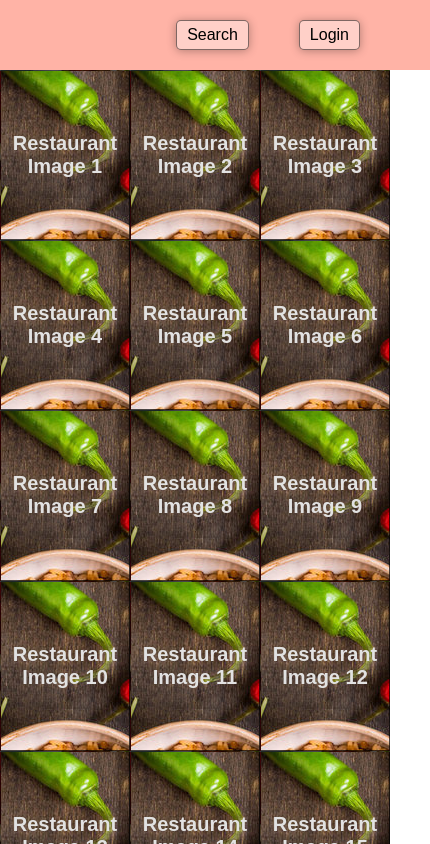
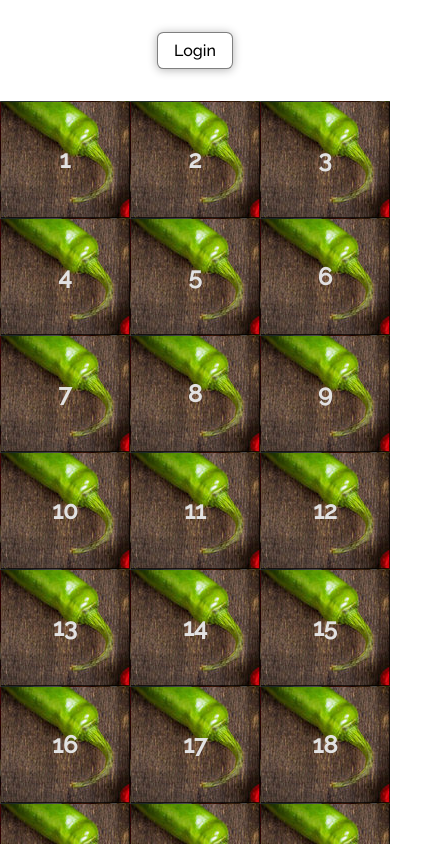
Before and after one commit to calvinyhu/shmack, a React app: page / in a window 390 px wide. Shown: the top 844 px of the page, 430 px wide, since content can reach past the window. Built offline with nearby package versions, Linux system fonts and the light colour scheme.

Commit message:
Changed styling for mobile first. Added flexbox and improved grid.

```diff
--- a/src/App.css
+++ b/src/App.css
@@ -1,5 +1,3 @@
 .App {
-    display: inline-block;
-    width: 100%;
-    text-align: center;
+    display: flex;
 }
--- a/src/components/Navigation/NavigationItems/NavigationItem/NavigationItem.css
+++ b/src/components/Navigation/NavigationItems/NavigationItem/NavigationItem.css
@@ -1,22 +1,22 @@
 .NavigationItem {
-    margin: 0 50px 0 0;
-    list-style: none;
     display: inline-block;
+    margin: 0 1rem;
 }
 
 .NavigationItem a {
-    background: rgb(255, 208, 200);
+    display: block;
+    background: white;
     color: black;
-    padding: 5px 10px;
+    padding: 0.5rem 1rem;
     border: 1px solid rgba(0, 0, 0, 0.5);
-    border-radius: 5px;
+    border-radius: 0.4rem;
     text-decoration: none;
     box-shadow: 0px 1px 10px 0px rgba(0, 0, 0, 0.3);
-    display: block;
+    font-weight: 500;
 }
 
 .NavigationItem a:hover {
-    background: rgb(163, 124, 117);
+    background: gray;
     color: white;
     transition: 250ms;
 }
--- a/src/components/Navigation/NavigationItems/NavigationItems.css
+++ b/src/components/Navigation/NavigationItems/NavigationItems.css
@@ -1,5 +1,5 @@
 .NavigationItems {
+    display: flex;
     padding: 0;
     margin: 0;
-    text-align: right;
 }
--- a/src/components/Navigation/NavigationItems/NavigationItems.js
+++ b/src/components/Navigation/NavigationItems/NavigationItems.js
@@ -5,7 +5,7 @@ import NavigationItem from './NavigationItem/NavigationItem'
 
 const navigationItems = (props) => (
     <ul className={classes.NavigationItems}>
-        <NavigationItem name="Search"/>
+        {/* <NavigationItem name="Profile"/> */}
         <NavigationItem name="Login"/>
     </ul>
 )
--- a/src/components/Navigation/Toolbar/Toolbar.css
+++ b/src/components/Navigation/Toolbar/Toolbar.css
@@ -1,7 +1,6 @@
 .Toolbar {
-    background: rgb(255, 179, 166);
-    display: inline-block;
-    padding: 20px;
-    margin: 0;
-    width: 100%;
+    display: flex;
+    justify-content: center;
+    padding: 2rem;
+    background: white;
 }
--- a/src/containers/Restaurants/Restaurants.css
+++ b/src/containers/Restaurants/Restaurants.css
@@ -1,23 +1,23 @@
 .Restaurants {
-    padding: 0;
-    margin: 0;
-    text-align: center;
+    display: flex;
+    justify-content: center;
 }
 
 .RestaurantsGrid {
-    padding: 0;
-    margin: 0;
     display: grid;
+    width: 100vw;
     grid-template-columns: 1fr 1fr 1fr;
+    grid-auto-rows: 30vw;
 }
 
 .RestaurantsGridItem {
+    display: flex;
+    justify-content: center;
+    align-items: center;
     background-image: url('../../assets/Placeholders/585be1aa1600002400bdf2a6.jpeg');
     color: rgb(226, 226, 226);
     font-weight: bold;
-    font-size: 20px;
-    /* TODO: Padding issue, avoid hard code later*/
-    padding: 47% 0;
+    font-size: 1.5rem;
     border: 1px solid rgba(0, 0, 0, 0.7);
 }
 
@@ -26,3 +26,10 @@
     background-color: rgba(0, 0, 0, 0.5);
     transition: 250ms;
 }
+
+@media (min-width: 40rem) {
+    .RestaurantsGrid {
+        width: 66vw;
+        grid-auto-rows: 22vw;
+    }
+}
--- a/src/containers/Restaurants/Restaurants.js
+++ b/src/containers/Restaurants/Restaurants.js
@@ -13,7 +13,7 @@ class Restaurants extends Component {
         let restaurants = [];
         for (let i = 1; i <= this.state.restaurants.count; i = i + 1) {
             restaurants.push(
-                <div key={i}className={classes.RestaurantsGridItem}>Restaurant Image {i}</div>
+                <div key={i}className={classes.RestaurantsGridItem}>{i}</div>
             );
         }
 
--- a/src/index.css
+++ b/src/index.css
@@ -1,5 +1,15 @@
+@import url('https://fonts.googleapis.com/css?family=Raleway:400,500');
+
+* {
+    box-sizing: border-box;
+}
+
 body {
     margin: 0;
     padding: 0;
-    font-family: sans-serif;
+    font-family: Raleway, sans-serif;
 }
+
+body::-webkit-scrollbar {
+    width: 0;
+}
```
Also changed, not shown: src/components/Navigation/NavigationItems/NavigationItem/NavigationItem.js (line endings or trailing spaces), src/components/Navigation/Toolbar/Toolbar.js (line endings or trailing spaces).
